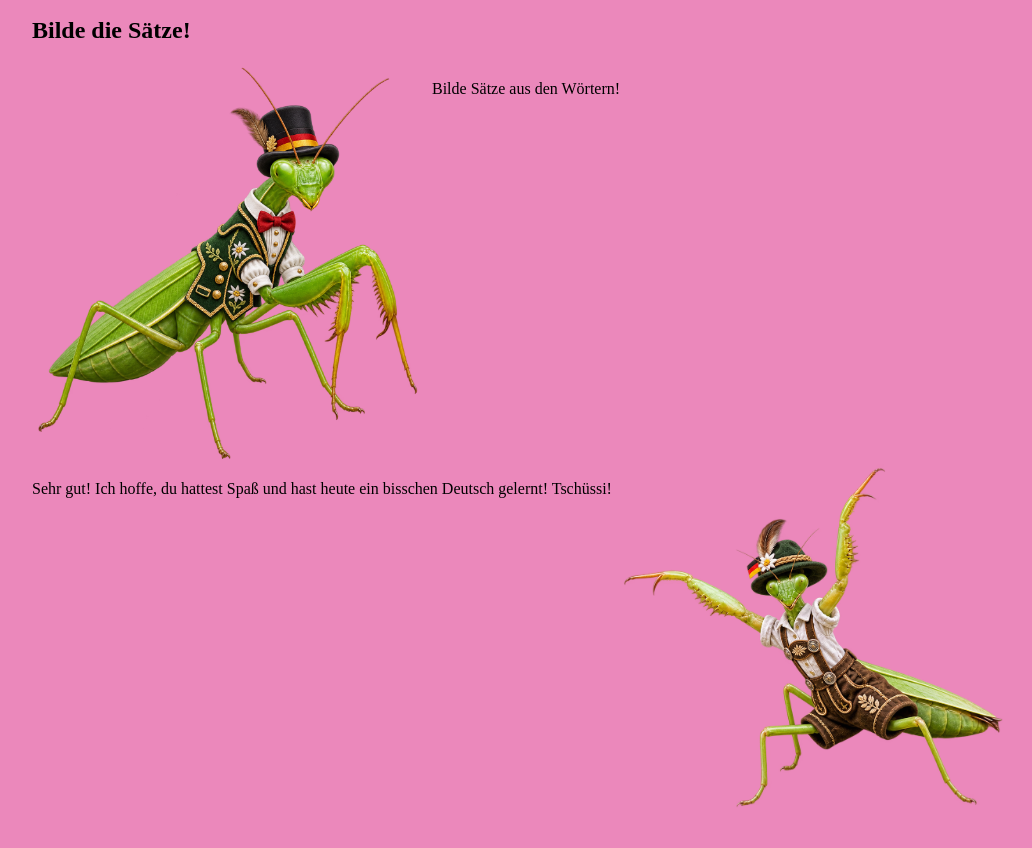
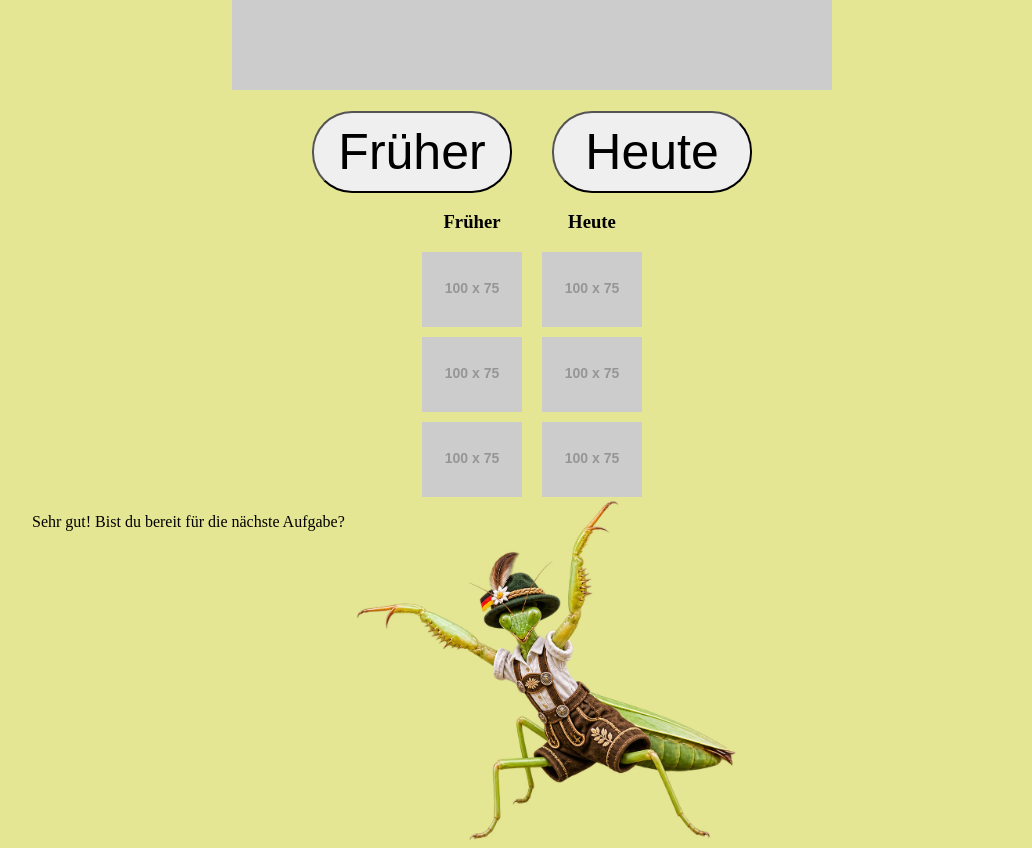
Before and after one commit to jeffreyderis95/TareaIntegradora, a plain HTML site: page index.html in a window 1280 px wide. Shown: the part 1372-2220 px from the top of the page, without its empty margins (108-1140 px from the left). Before the commit the page ends 2191 px from the top, so only its background shows below. Drawn offline with Linux system fonts and the light colour scheme; placeholder pictures from the web are drawn by us.

Commit message:
first game

```diff
--- a/index.html
+++ b/index.html
@@ -46,6 +46,35 @@
 
         <p>Ordne die Bilder den Kategorien „Früher" oder „Heute" zu.</p>
       </div>
+
+      <div class="image-game">
+        <div class="image-select">
+          <img src="https://placehold.co/600x400" />
+          <div class="button-group">
+            <button>Früher</button>
+            <button>Heute</button>
+          </div>
+        </div>
+        <div class="columns">
+          <div>
+            <h3>Früher</h3>
+            <div class="image-answers">
+              <img src="https://placehold.co/100x75" />
+              <img src="https://placehold.co/100x75" />
+              <img src="https://placehold.co/100x75" />
+            </div>
+          </div>
+          <div>
+            <h3>Heute</h3>
+            <div class="image-answers">
+              <img src="https://placehold.co/100x75" />
+              <img src="https://placehold.co/100x75" />
+              <img src="https://placehold.co/100x75" />
+            </div>
+          </div>
+        </div>
+      </div>
+
       <div class="gottfried-speech">
         <p>Sehr gut! Bist du bereit für die nächste Aufgabe?</p>
         <img
--- a/style.css
+++ b/style.css
@@ -1,5 +1,5 @@
 body {
-  background-color: #eb88bb;
+  background-color: #e4e693;
   cursor:
     url(images/mantis-hat-cursor.png) 0 0,
     auto;
@@ -10,8 +10,8 @@ body {
   max-width: 1000px;
 }
 h1 {
-  background-color: rgb(162, 219, 5);
-  border: #e12285 solid 10px;
+  background-color: rgb(236, 111, 111);
+  border: #08010b solid 10px;
 }
 .jeffrisimage {
   border-radius: 55%;
@@ -31,3 +31,35 @@ h1 {
 .gottfried-speech {
   display: flex;
 }
+.image-game {
+  display: flex;
+  flex-direction: column;
+  align-items: center;
+  margin-top: 40px;
+}
+.button-group {
+  display: flex;
+  justify-content: center;
+  gap: 40px;
+  margin-top: 17px;
+}
+.button-group button {
+  font-size: 50px;
+  border-radius: 40px;
+  padding: 10px;
+  width: 200px;
+  cursor: unset;
+}
+.columns {
+  display: flex;
+  gap: 20px;
+}
+
+.image-answers {
+  display: flex;
+  flex-direction: column;
+  gap: 10px;
+}
+.columns h3 {
+  text-align: center;
+}
```
